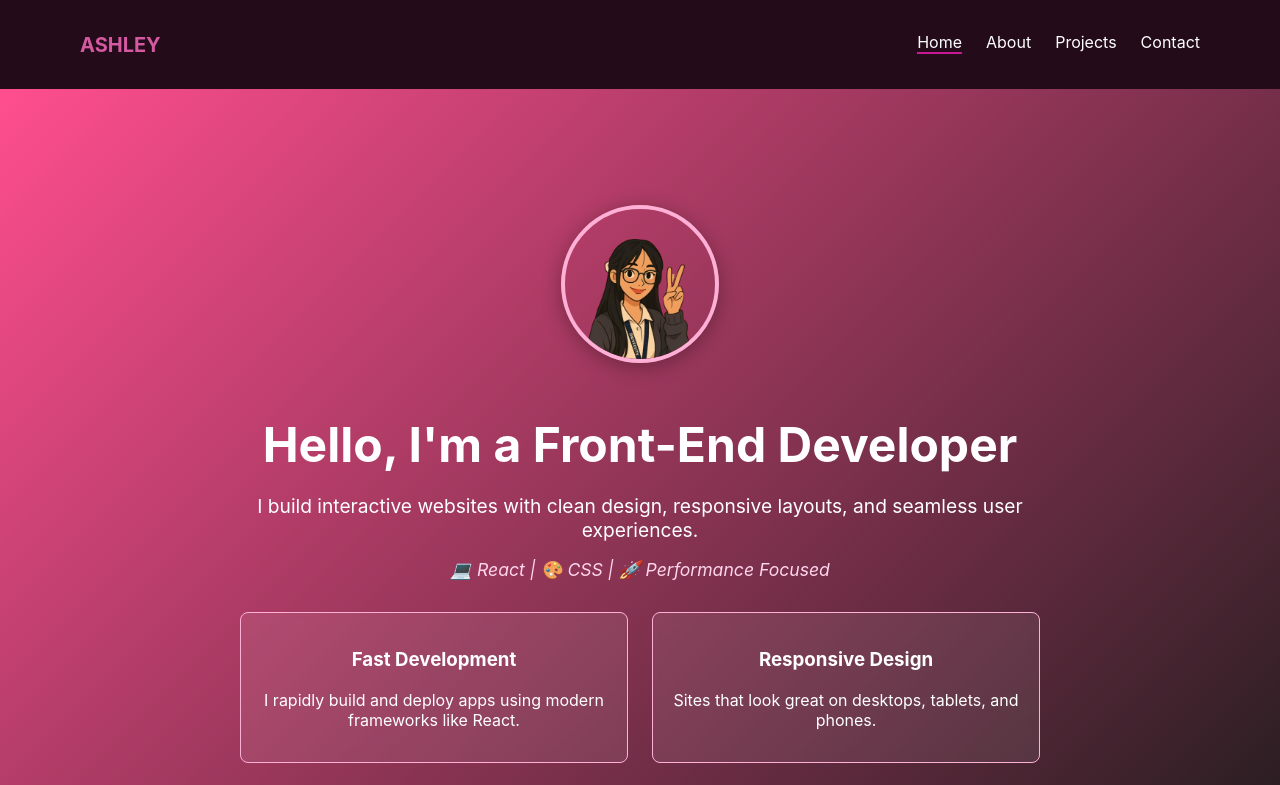
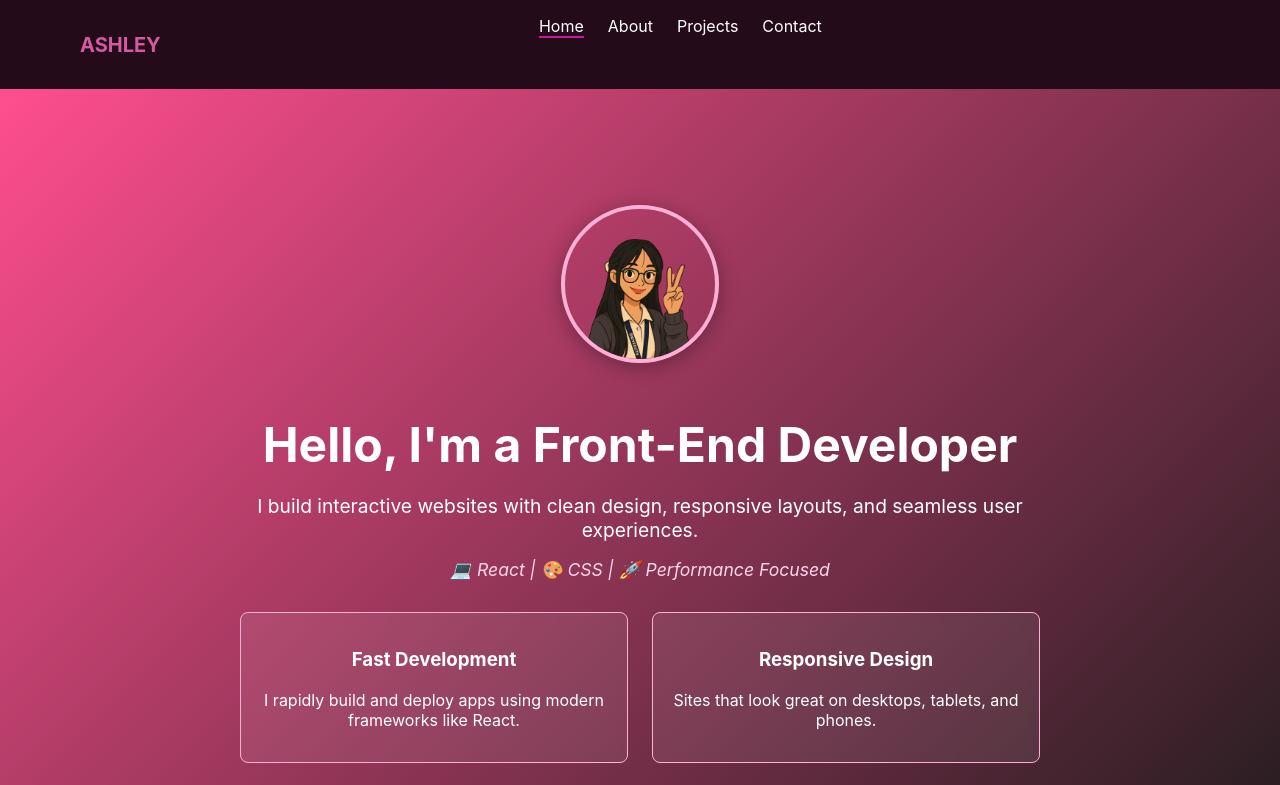
Before and after one commit to ashley0601/Navbar, a React (Create React App) app: page / in a window 1280 px wide. Shown: the top 785 px of the page. Built offline with nearby package versions, Linux system fonts and the light colour scheme.

Commit message:
Update Navbar.jsx

```diff
--- a/src/components/Navbar.jsx
+++ b/src/components/Navbar.jsx
@@ -1,18 +1,28 @@
-// src/components/Navbar.js
-import React from 'react';
+import React, { useState } from 'react';
 import { NavLink } from 'react-router-dom';
 import './Navbar.css';
 
 function Navbar() {
+  const [menuOpen, setMenuOpen] = useState(false);
+
+  const toggleMenu = () => {
+    setMenuOpen(!menuOpen);
+  };
+
   return (
     <nav className="navbar">
       <h2 className="logo">ASHLEY</h2>
-      <ul className="nav-links">
+      <div className={`nav-links ${menuOpen ? 'active' : ''}`}>
         <li><NavLink to="/" end>Home</NavLink></li>
         <li><NavLink to="/about">About</NavLink></li>
         <li><NavLink to="/projects">Projects</NavLink></li>
         <li><NavLink to="/contact">Contact</NavLink></li>
-      </ul>
+      </div>
+      <div className="hamburger" onClick={toggleMenu}>
+        <div className="bar"></div>
+        <div className="bar"></div>
+        <div className="bar"></div>
+      </div>
     </nav>
   );
 }
```
